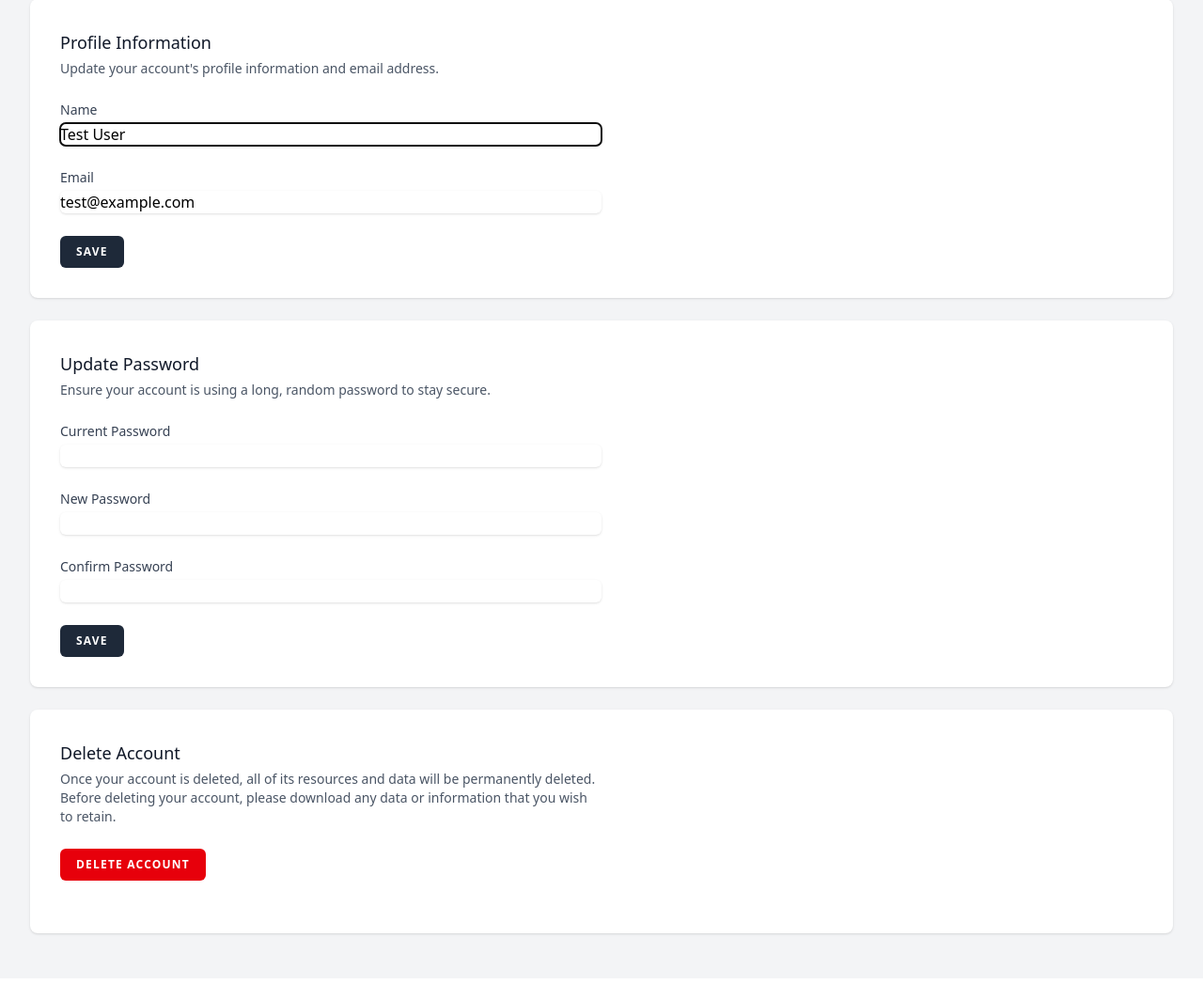
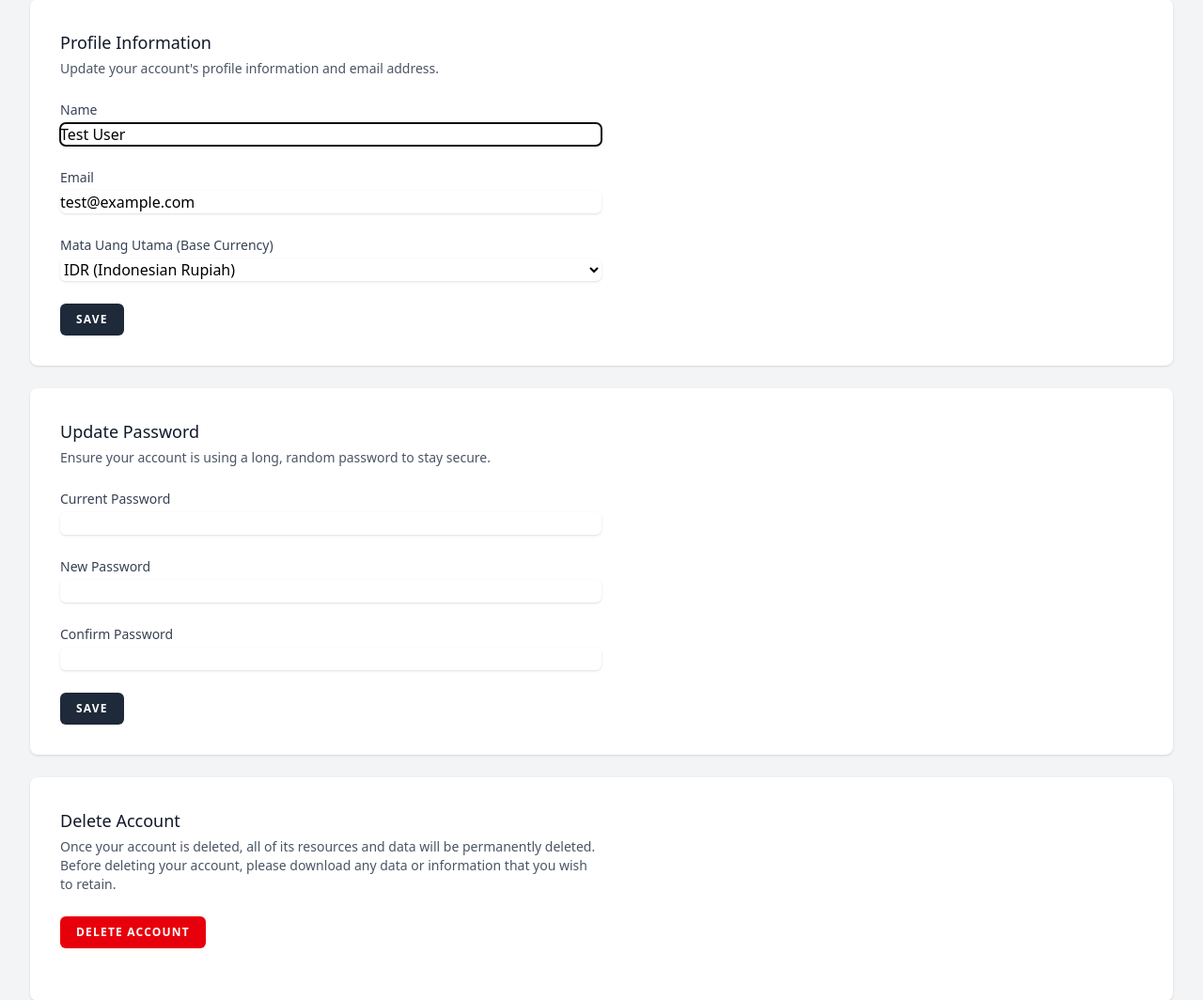
Before and after one commit to FauzanAgra/tracking-finance, a Laravel app: page /profile in a window 1280 px wide. Shown: the part 187-1251 px from the top of the page at 94% size. Before the commit the page ends 1184 px from the top, so only its background shows below. Run offline with Laravel 12, Linux system fonts and the light colour scheme; a user stored in the database is signed in; data comes from the database, SQL or seed files in the repository; style sheets or scripts are compiled from the project's sources.

Commit message:
feat(auth): add base_currency column and profile preference for users

```diff
--- a/app/Http/Requests/ProfileUpdateRequest.php
+++ b/app/Http/Requests/ProfileUpdateRequest.php
@@ -26,6 +26,7 @@ class ProfileUpdateRequest extends FormRequest
                 'max:255',
                 Rule::unique(User::class)->ignore($this->user()->id),
             ],
+            'base_currency' => ['sometimes', 'required', 'string', Rule::in(['IDR', 'USD'])],
         ];
     }
 }
--- a/app/Models/User.php
+++ b/app/Models/User.php
@@ -10,12 +10,21 @@ use Illuminate\Database\Eloquent\Factories\HasFactory;
 use Illuminate\Foundation\Auth\User as Authenticatable;
 use Illuminate\Notifications\Notifiable;
 
-#[Fillable(['name', 'email', 'password'])]
+#[Fillable(['name', 'email', 'password', 'base_currency'])]
 #[Hidden(['password', 'remember_token'])]
 class User extends Authenticatable
 {
     /** @use HasFactory<UserFactory> */
     use HasFactory, Notifiable;
+
+    /**
+     * Default attribute values for newly instantiated User models.
+     *
+     * @var array<string, mixed>
+     */
+    protected $attributes = [
+        'base_currency' => 'IDR',
+    ];
 
     /**
      * Get the attributes that should be cast.
--- a/database/factories/UserFactory.php
+++ b/database/factories/UserFactory.php
@@ -29,6 +29,7 @@ class UserFactory extends Factory
             'email' => fake()->unique()->safeEmail(),
             'email_verified_at' => now(),
             'password' => static::$password ??= Hash::make('password'),
+            'base_currency' => 'IDR',
             'remember_token' => Str::random(10),
         ];
     }
--- a/resources/views/profile/partials/update-profile-information-form.blade.php
+++ b/resources/views/profile/partials/update-profile-information-form.blade.php
@@ -47,6 +47,19 @@
             @endif
         </div>
 
+        <div>
+            <x-input-label for="base_currency" :value="__('Mata Uang Utama (Base Currency)')" />
+            <select
+                id="base_currency"
+                name="base_currency"
+                class="mt-1 block w-full rounded-md border-gray-300 dark:border-gray-700 dark:bg-gray-900 dark:text-gray-300 shadow-sm focus:border-indigo-500 dark:focus:border-indigo-600 focus:ring-indigo-500 dark:focus:ring-indigo-600"
+            >
+                <option value="IDR" @selected(old('base_currency', $user->base_currency ?? 'IDR') === 'IDR')>IDR (Indonesian Rupiah)</option>
+                <option value="USD" @selected(old('base_currency', $user->base_currency ?? 'IDR') === 'USD')>USD (US Dollar)</option>
+            </select>
+            <x-input-error class="mt-2" :messages="$errors->get('base_currency')" />
+        </div>
+
         <div class="flex items-center gap-4">
             <x-primary-button>{{ __('Save') }}</x-primary-button>
 
```
Also changed, not shown: docs/TASKS.md (+2 -2 lines), tests/Feature/ProfileTest.php (+46 -0 lines), database/migrations/2026_11_15_232334_add_base_currency_to_users_table.php (added).
